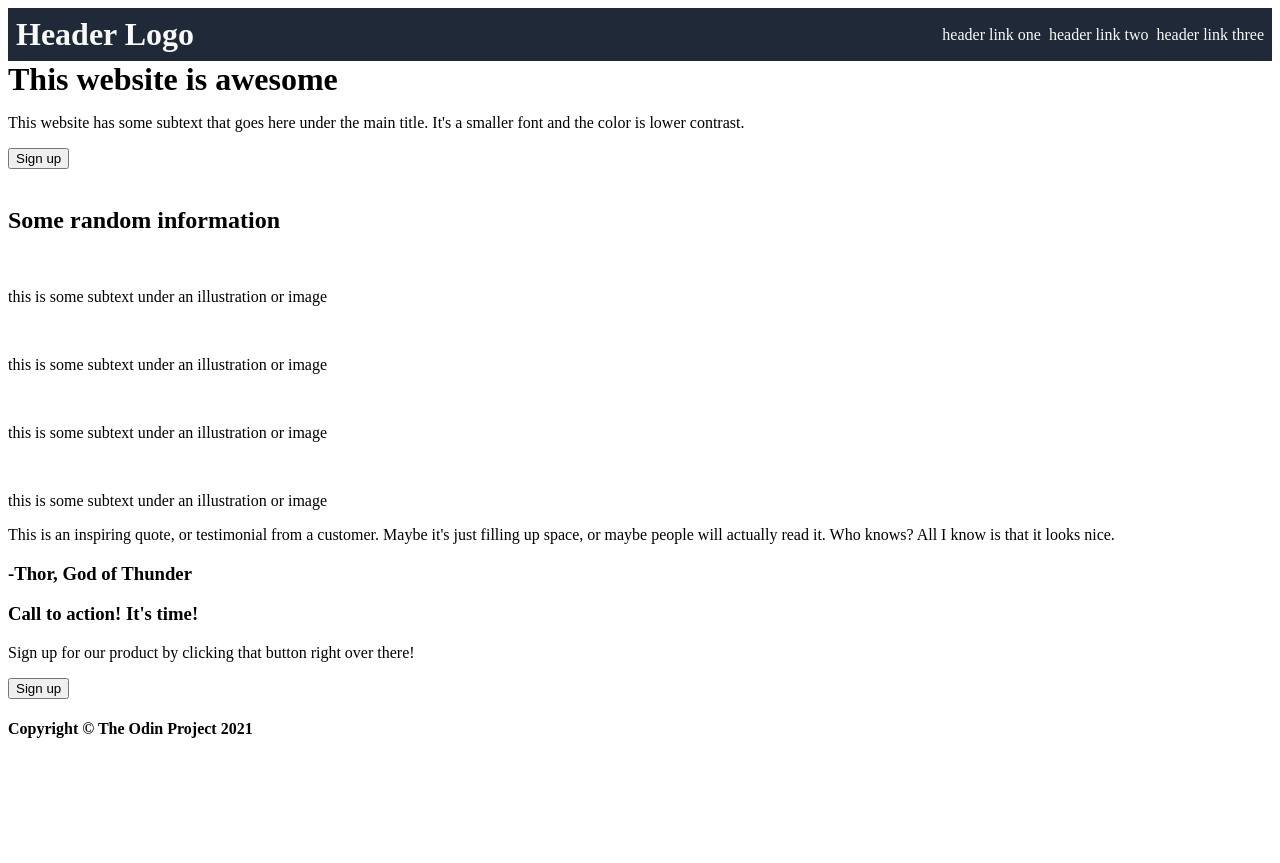
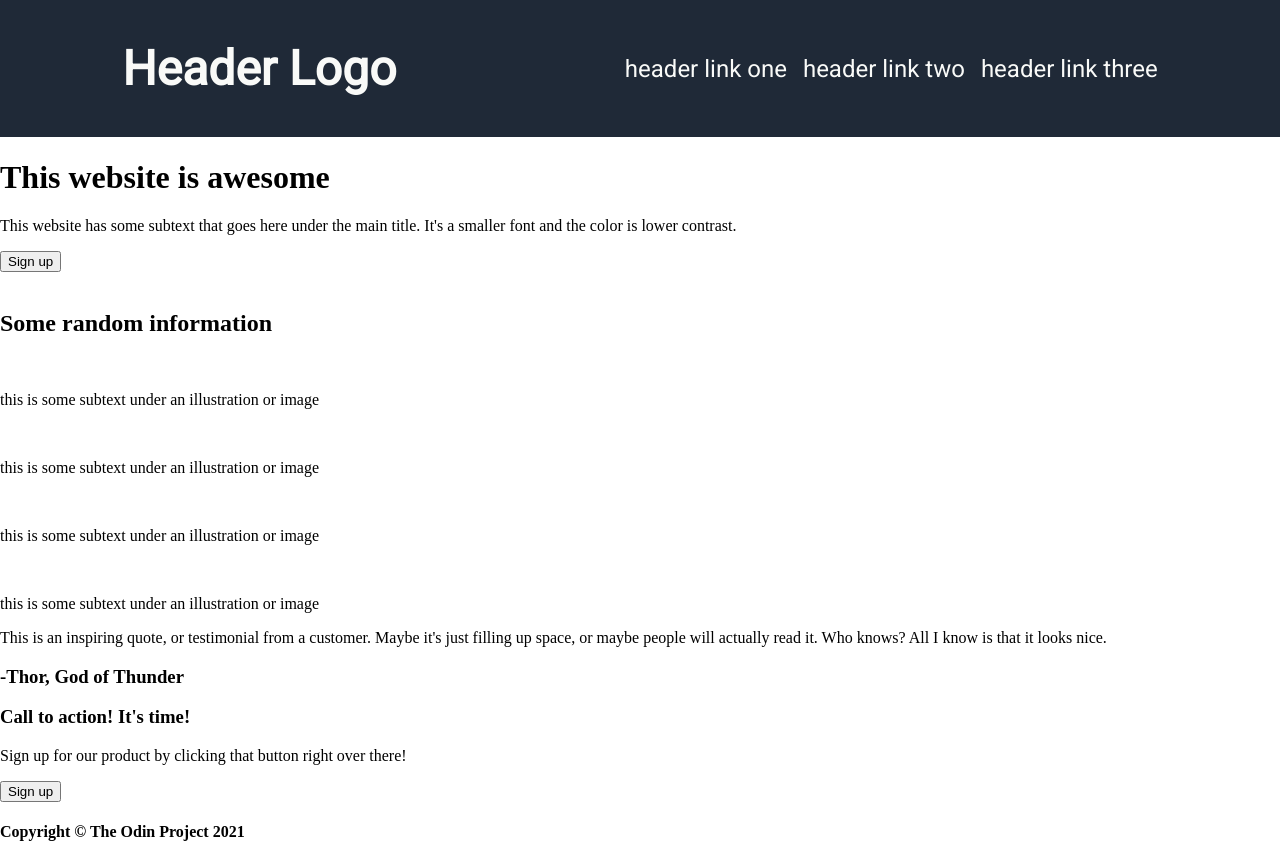
Before and after one commit to NeverMoreDown/Odin-Landing-Page, a plain HTML site: page index.html in a window 1280 px wide. Before the commit the page ends 800 px from the top, so only its background shows below. Drawn offline with Linux system fonts and the light colour scheme.

Commit message:
add roboto font family + edit header style

```diff
--- a/index.html
+++ b/index.html
@@ -2,6 +2,7 @@
 <html lang="en">
 <head>
     <meta charset="UTF-8">
+    <link href='https://fonts.googleapis.com/css?family=Roboto' rel='stylesheet'>
     <meta name="viewport" content="width=device-width, initial-scale=1.0">
     <title>Document</title>
     <link rel="stylesheet" href="style.css">
@@ -9,7 +10,9 @@
 <body>
     <div class="container">
         <div class="header">
-            <h1 class="logo">Header Logo</h1>
+            <div class="left-logo">
+                <h1 class="logo">Header Logo</h1>
+            </div>
             <div class="right-links">
                 <ul>
                     <li><a>header link one</a></li>
--- a/style.css
+++ b/style.css
@@ -1,5 +1,6 @@
 body {
     display: flex;
+    margin: 0px;
 }
 
 .container {
@@ -12,21 +13,11 @@ body {
     display: flex;
     padding: 8px;
     align-items: center;
-    justify-content: space-between;
+    justify-content: space-around;
     background-color: #1f2937;
     color: #f9faf8;
-}
-
-h1 {
-    padding: 0px;
-    margin: 0px;
-}
-
-.right-links {
-    width: 500px;
-    display: flex;
-    justify-content: flex-end;
-    flex: 1 1 auto;
+    font-size: 24px;
+    font-family: Roboto;
 }
 
 ul {
@@ -34,5 +25,11 @@ ul {
     display: flex;
     margin: 0;
     padding: 0;
-    gap: 8px;
+    gap: 16px;
   }
+
+  .left-logo, .right-links {
+    display: flex;
+    align-items: center;
+    gap: 16px;
+  }
```
